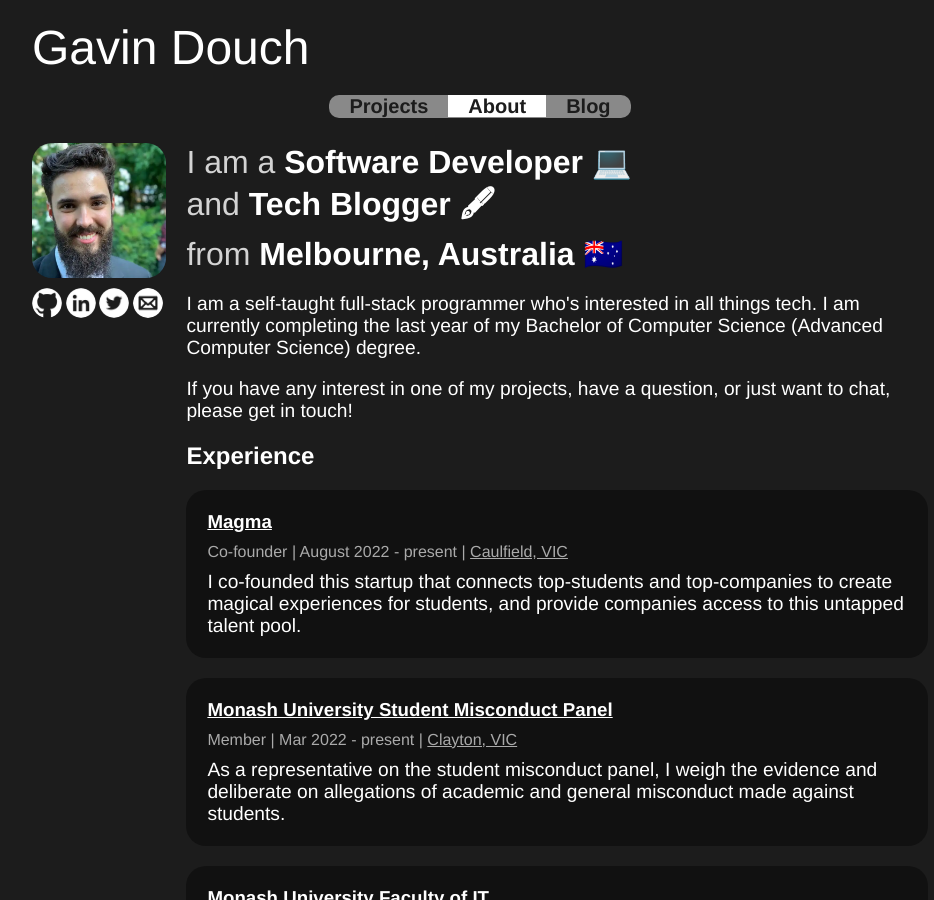
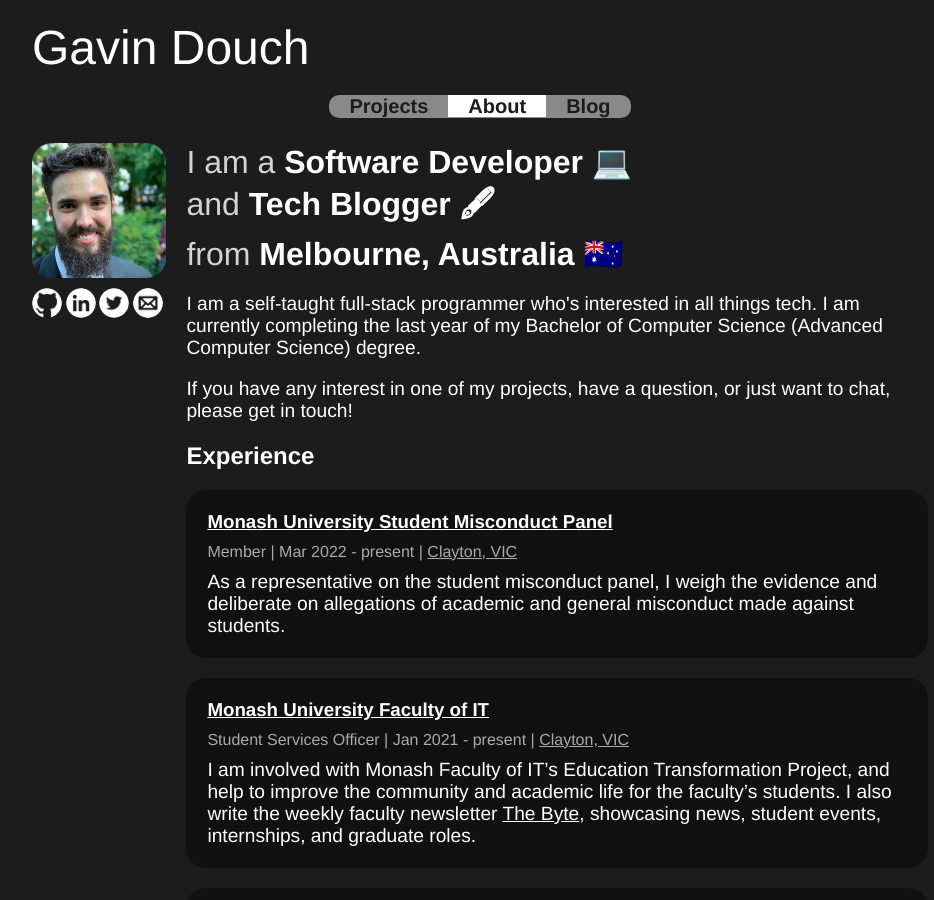
Before and after one commit to Coedice/website, a Jekyll site: the page built from about.html, in a window 1280 px wide and 900 px high. Shown: the whole window, without its empty margins (160-1094 px from the left). Built offline with Jekyll 4.4.1, drawn with Linux system fonts in a browser that asks for light colours.

Commit message:
Remove Magma

```diff
--- a/_data/experiences.yml
+++ b/_data/experiences.yml
@@ -1,13 +1,3 @@
-- name: Magma
-  role: Co-founder
-  suburb: Caulfield
-  state: VIC
-  location_url: https://www.google.com.au/maps/place/Monash+University+Caulfield+Campus/@-37.8773481,145.0428116,17z/data=!3m1!4b1!4m5!3m4!1s0x6ad6698cb33e0ac1:0x63f9134ad6bf7a0a!8m2!3d-37.8773524!4d145.0450003
-  url: https://magmarecruiting.com.au
-  start: August 2022
-  description: |-
-    I co-founded this startup that connects top-students and top-companies to create magical experiences for students,
-    and provide companies access to this untapped talent pool.
 - name: Monash University Student Misconduct Panel
   role: Member
   suburb: Clayton
```
Also changed, not shown: _data/projects.yml (+0 -7 lines), assets/images/projects/magma.png (deleted), assets/images/projects/magma.webp (deleted).
